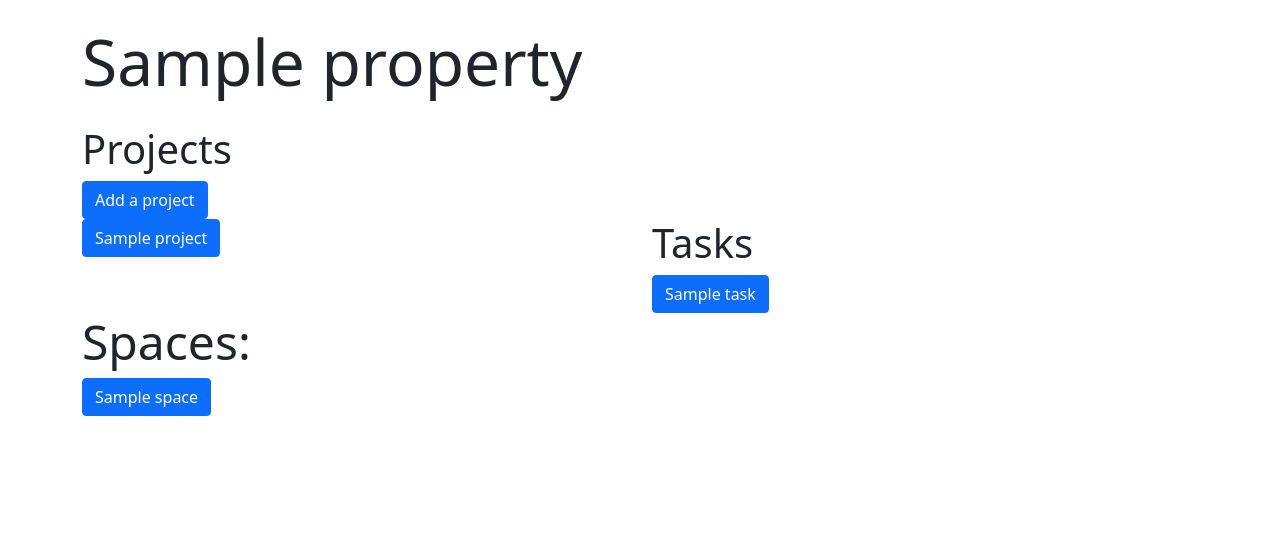
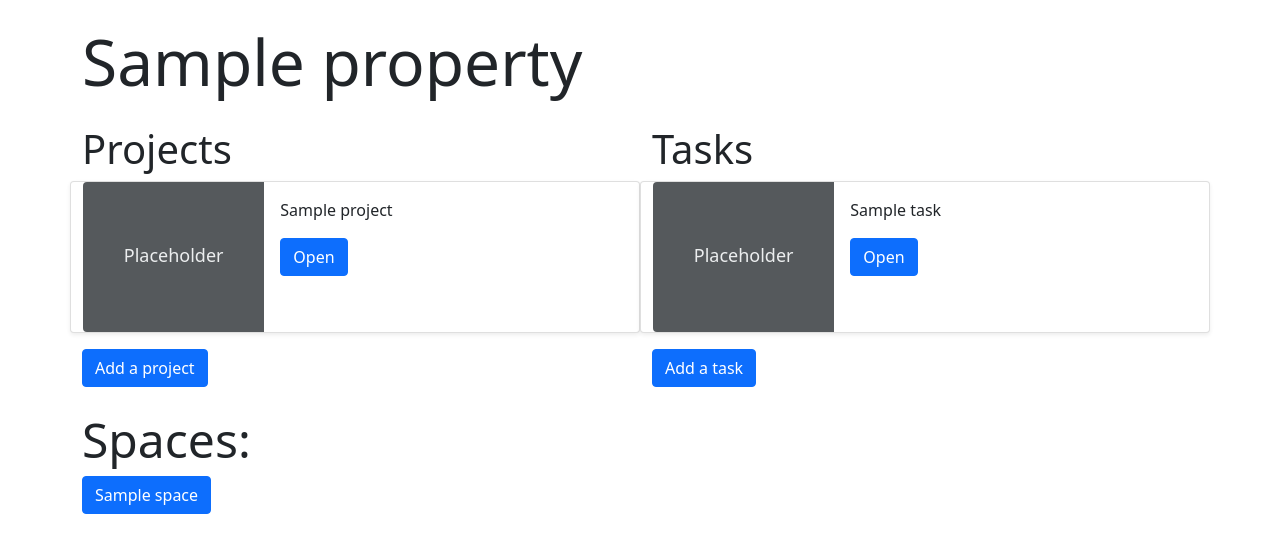
Before and after one commit to RCoff/home-project-manager, a Django app: template interface/templates/property.html in a window 1280 px wide. Shown: the part 56-609 px from the top of the page. Run offline with Django 3.2, Linux system fonts and the light colour scheme; tables that the repository leaves empty hold one stand-in row (values such as "Sample post"); the template is opened without the code that fills it: values that come from a table or form of the project are taken from there, most other values are stand-ins (such as "Sample title", 1, 10 or a date in 2020).

Commit message:
Add property and task card list view on property

```diff
--- /dev/null
+++ b/interface/templates/components/project_list.html
@@ -0,0 +1,21 @@
+<div class="card mb-3 shadow-sm">
+    <div class="row g-0">
+        <div class="col-md-4">
+            <svg class="bd-placeholder-img img-fluid rounded-start"
+                 xmlns="http://www.w3.org/2000/svg" role="img"
+                 aria-label="Placeholder: Thumbnail"
+                 preserveAspectRatio="xMidYMid slice" focusable="false"><title>
+                Placeholder</title>
+                <rect width="100%" height="100%" fill="#55595c"></rect>
+                <text x="50%" y="50%" fill="#eceeef" dy=".3em">Placeholder</text>
+            </svg>
+        </div>
+        <div class="col-md-8">
+            <div class="card-body">
+                <p class="card-text">{{ project.name }}</p>
+                <a href="{% url 'project' project.id %}"
+                   class="btn btn-primary stretched-link">Open</a>
+            </div>
+        </div>
+    </div>
+</div>
--- /dev/null
+++ b/interface/templates/components/task_list.html
@@ -0,0 +1,21 @@
+<div class="card mb-3 shadow-sm">
+    <div class="row g-0">
+        <div class="col-md-4">
+            <svg class="bd-placeholder-img img-fluid rounded-start"
+                 xmlns="http://www.w3.org/2000/svg" role="img"
+                 aria-label="Placeholder: Thumbnail"
+                 preserveAspectRatio="xMidYMid slice" focusable="false"><title>
+                Placeholder</title>
+                <rect width="100%" height="100%" fill="#55595c"></rect>
+                <text x="50%" y="50%" fill="#eceeef" dy=".3em">Placeholder</text>
+            </svg>
+        </div>
+        <div class="col-md-8">
+            <div class="card-body">
+                <p class="card-text">{{ task.name }}</p>
+                <a href="{% url 'task' task.id %}"
+                   class="btn btn-primary stretched-link">Open</a>
+            </div>
+        </div>
+    </div>
+</div>
--- a/interface/templates/property.html
+++ b/interface/templates/property.html
@@ -1,31 +1,33 @@
 {% extends 'base.html' %}
+{% load static %}
 
 {% block title %}{{ property.name }}{% endblock %}
+
+{% block head %}
+    <link href="{% static 'css/property.css' %}" rel="stylesheet">
+{% endblock %}
 
 {% block content %}
     <div class="container">
         <h1 class="display-3 mb-4">{{ property.name }}</h1>
+        <div class="row mb-4">
+            <div class="col-6">
                 <h1 class="display-6">Projects</h1>
-        <a href="{% url 'project-add' property.id %}" class="btn btn-primary">Add a project</a>
+                {% for project in projects %}
                     <div class="row">
-            <div class="col">
-                <div class="row">
-                    {% for project in projects %}
-                        <div class="col">
-                            <a href="{% url 'project' project.id %}" class="btn btn-primary">{{ project.name }}</a>
+                        {% include 'components/project_list.html' %}
                     </div>
                 {% endfor %}
+                <a href="{% url 'project-add' property.id %}" class="btn btn-primary">Add a project</a>
             </div>
-            </div>
-            <div class="col">
+            <div class="col-6">
                 <h1 class="display-6">Tasks</h1>
+                {% for task in tasks %}
                     <div class="row">
-                    {% for task in tasks %}
-                        <div class="col">
-                            <a href="{% url 'task' task.id %}" class="btn btn-primary">{{ task.name }}</a>
+                        {% include 'components/task_list.html' %}
                     </div>
                 {% endfor %}
-                </div>
+                <a href="{% url 'task-add' property.id %}" class="btn btn-primary">Add a task</a>
             </div>
         </div>
         {% if not spaces %}
```
Lines whose indentation alone changed are shown as unchanged.
